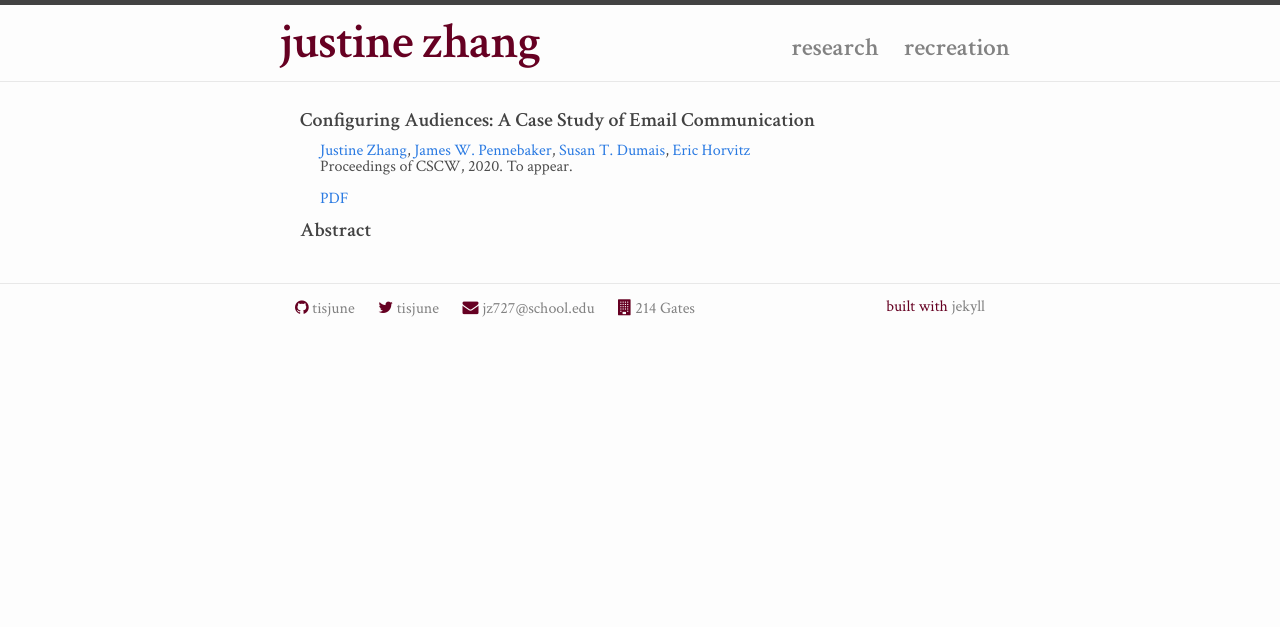
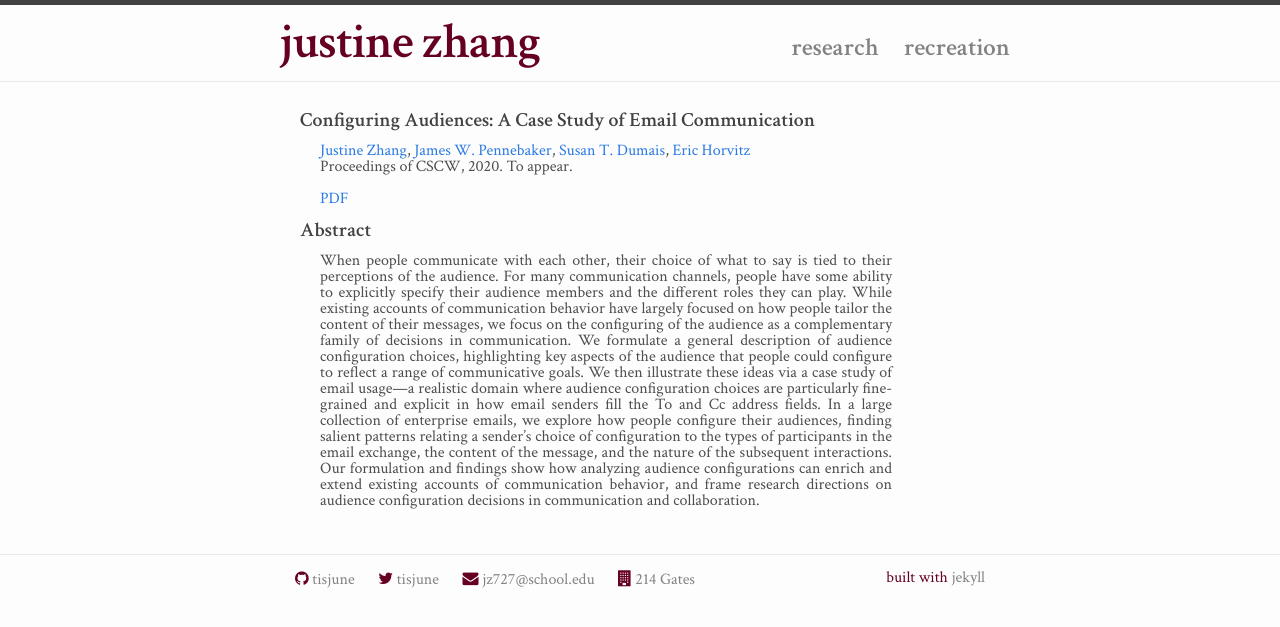
Before and after one commit to tisjune/tisjune.github.io, a Jekyll site: the page built from _publications/2020-04-10-audience.md, in a window 1280 px wide. Shown: the top 627 px of the page. Built offline with Jekyll 4.4.1, drawn with Linux system fonts in a browser that asks for light colours; nearby versions of some CDN libraries.

```diff
--- a/_publications/2020-04-10-audience.md
+++ b/_publications/2020-04-10-audience.md
@@ -10,4 +10,7 @@ permalink: "/research/audience_configurations"
 website: "/research/audience_configurations"
 pdflink: "/papers/audience-configurations.pdf"
 venue: Proceedings of CSCW, 2020. To appear.
+abstract: "When people communicate with each other, their choice of what to say is tied to their perceptions of the audience. For many communication channels, people have some ability to explicitly specify their audience members and the different roles they can play. While existing accounts of communication behavior have largely focused on how people tailor the content of their messages, we focus on the configuring of the audience as a complementary family of decisions in communication.
+
+We formulate a general description of audience configuration choices, highlighting key aspects of the audience that people could configure to reflect a range of communicative goals. We then illustrate these ideas via a case study of email usage—a realistic domain where audience configuration choices are particularly fine-grained and explicit in how email senders fill the To and Cc address fields. In a large collection of enterprise emails, we explore how people configure their audiences, finding salient patterns relating a sender’s choice of configuration to the types of participants in the email exchange, the content of the message, and the nature of the subsequent interactions. Our formulation and findings show how analyzing audience configurations can enrich and extend existing accounts of communication behavior, and frame research directions on audience configuration decisions in communication and collaboration."
 ---
```
Also changed, not shown: _publications/2020-04-10-orientation.md (+1 -0 lines).
